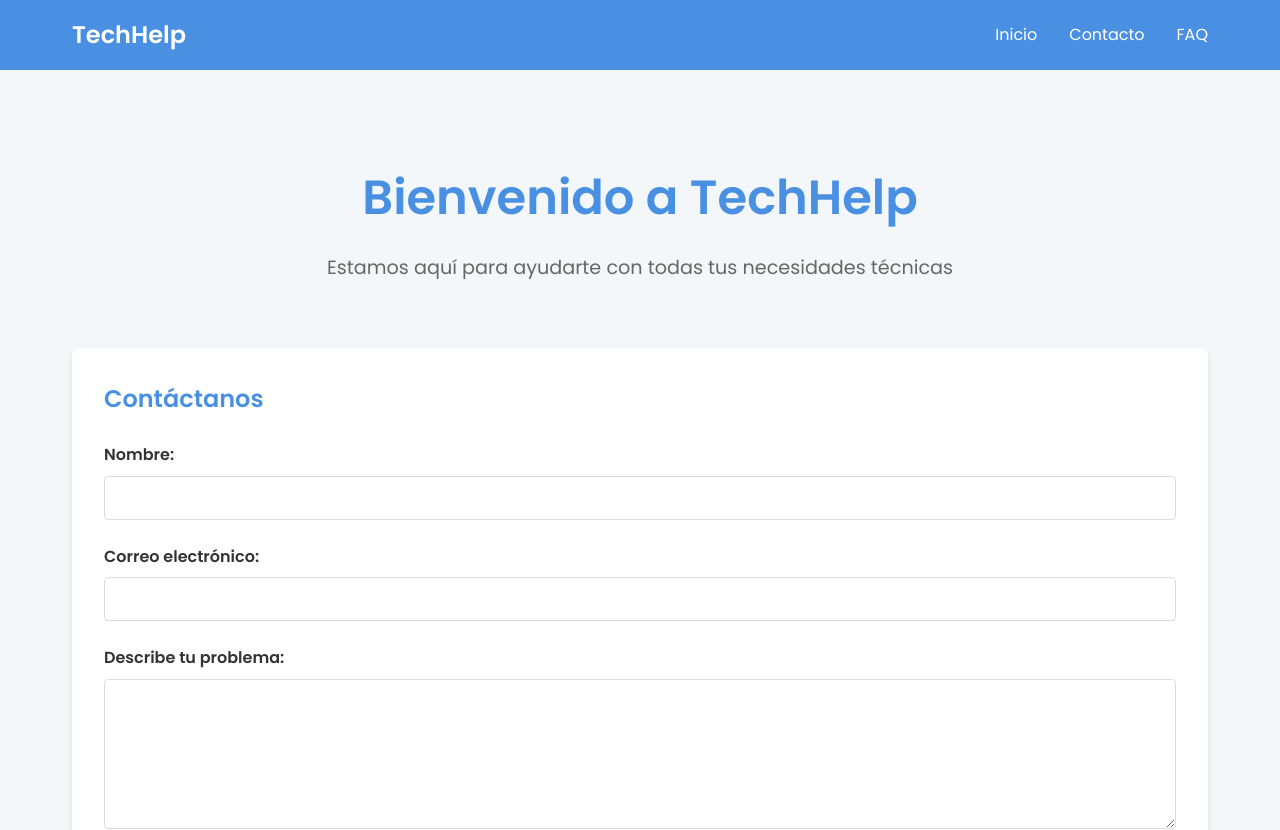
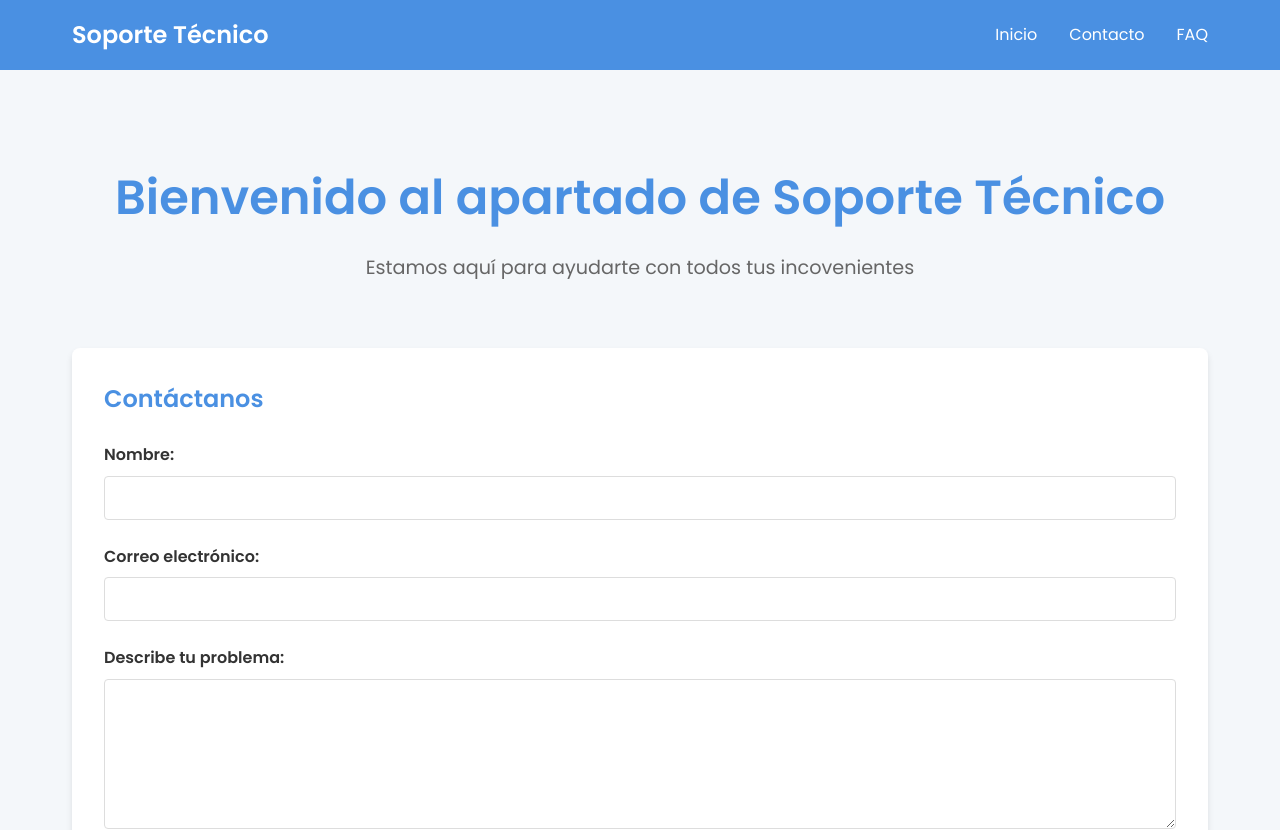
Before and after one commit to YarmasDev/Algoritmos, a plain HTML site: page index.html in a window 1280 px wide. Shown: the top 830 px of the page. Drawn offline with Linux system fonts and the light colour scheme.

Commit message:
Update index.html

```diff
--- a/index.html
+++ b/index.html
@@ -3,7 +3,7 @@
 <head>
     <meta charset="UTF-8">
     <meta name="viewport" content="width=device-width, initial-scale=1.0">
-    <title>Soporte Técnico - TechHelp</title>
+    <title>Soporte Técnico</title>
     <link rel="stylesheet" href="styles.css">
     <link href="https://fonts.googleapis.com/css2?family=Poppins:wght@300;400;600&display=swap" rel="stylesheet">
     <script src="https://kit.fontawesome.com/a076d05399.js" crossorigin="anonymous"></script>
@@ -11,7 +11,7 @@
 <body>
     <header>
         <nav>
-            <div class="logo">TechHelp</div>
+            <div class="logo">Soporte Técnico</div>
             <ul>
                 <li><a href="#home">Inicio</a></li>
                 <li><a href="#contact-form">Contacto</a></li>
@@ -22,8 +22,8 @@
 
     <main>
         <section id="home" class="hero">
-            <h1>Bienvenido a TechHelp</h1>
-            <p>Estamos aquí para ayudarte con todas tus necesidades técnicas</p>
+            <h1>Bienvenido al apartado de Soporte Técnico</h1>
+            <p>Estamos aquí para ayudarte con todos tus incovenientes</p>
         </section>
 
         <section id="contact-form" class="card">
```
